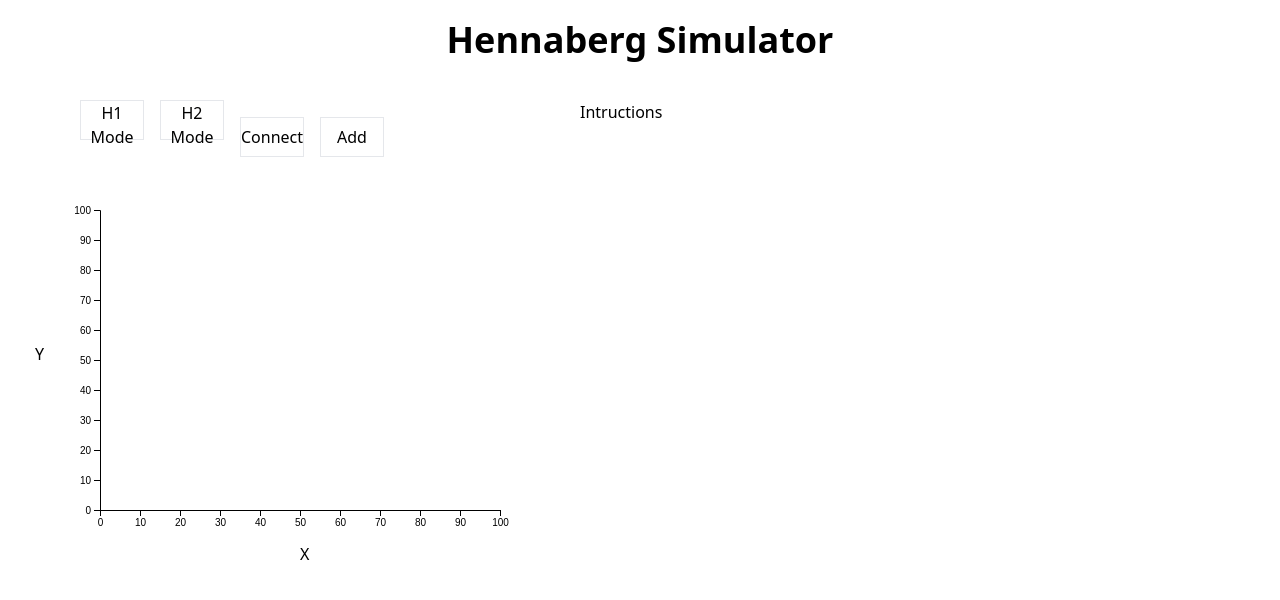
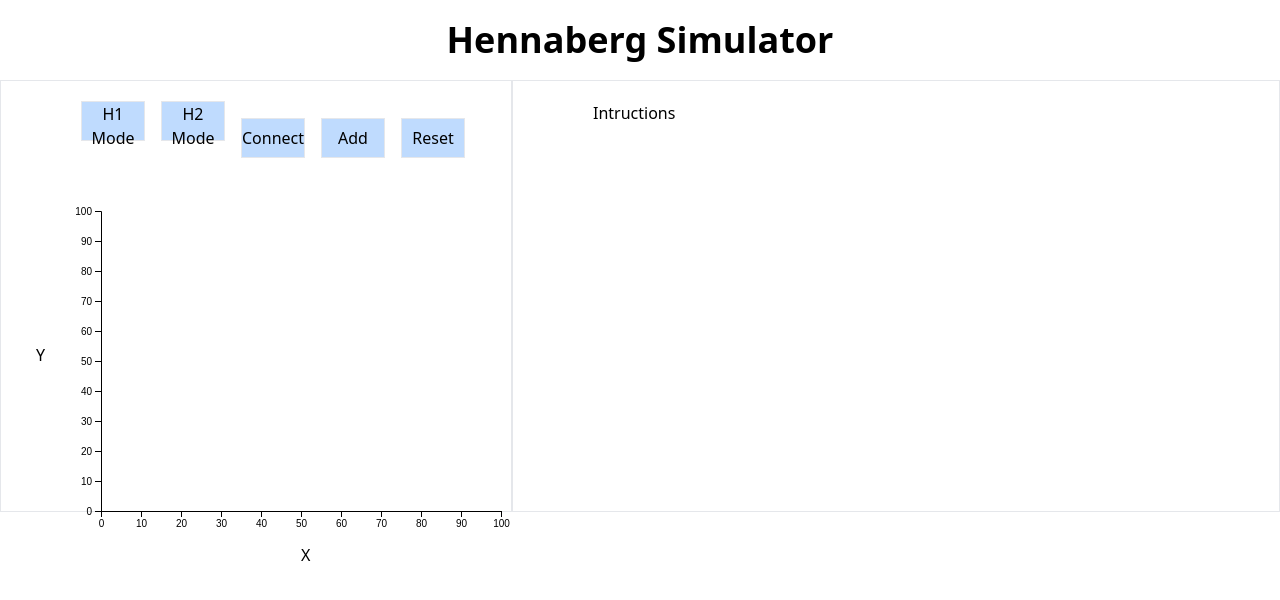
Before and after one commit to eyucherin/next-rigidity, a Next.js app: page / in a window 1280 px wide. Shown: the top 600 px of the page. Built offline with nearby package versions, Linux system fonts and the light colour scheme.

Commit message:
added mode enable and reset

```diff
--- a/src/pages/components/AddMode.js
+++ b/src/pages/components/AddMode.js
@@ -1,8 +1,12 @@
-import React from 'react'
+import React,{useState,useEffect} from 'react'
 
 export const AddMode = () => {
+
+  const [enable,setEnable] = useState(true);
+
+
   return (
-    <button className='border w-[5vw] h-[5vh] mx-2 '>
+    <button className='border w-[5vw] h-[5vh] mx-2 bg-blue-200'>
         Add
     </button>
   )
--- a/src/pages/components/ConnectMode.js
+++ b/src/pages/components/ConnectMode.js
@@ -1,8 +1,12 @@
-import React from 'react'
+import React, {useState,useEffect} from 'react'
 
 const ConnectMode = () => {
+
+    const [enable,setEnable] = useState(true);
+
+
   return (
-    <button className='border w-[5vw] h-[5vh] mx-2 '>
+    <button className='border w-[5vw] h-[5vh] mx-2 bg-blue-200'>
         Connect
     </button>
   )
--- a/src/pages/components/H1Button.js
+++ b/src/pages/components/H1Button.js
@@ -1,8 +1,24 @@
-import React from 'react'
+import React,{useState,useEffect} from 'react'
 
-export const H1Button = () => {
+export const H1Button = (props) => {
+    const [enable,setEnable] = useState(true);
+
+
+    useEffect(() => {
+        if(props.currentMode == "" || props.currentMode == "H1"){
+            setEnable(true);
+        }else{
+            setEnable(false);
+        }
+    });
+
+    function handleClick() {
+        const data = "H1";
+        props.mode(data);
+    }
+
   return (
-    <button className='border w-[5vw] h-[5vh] my-5  mr-2'>
+    <button className={`border w-[5vw] h-[5vh] my-5  mr-2 ${enable ? `bg-blue-200`:`bg-red-200`}`} onClick={handleClick} >
         H1 Mode
     </button>
   )
--- a/src/pages/components/H2Button.js
+++ b/src/pages/components/H2Button.js
@@ -1,8 +1,23 @@
-import React from 'react'
+import React,{useState, useEffect} from "react";
 
-export const H2Button = () => {
+export const H2Button = (props) => {
+  const [enable,setEnable] = useState(true);
+
+    useEffect(() => {
+      if(props.currentMode == "" || props.currentMode == "H2"){
+          setEnable(true);
+      }else{
+          setEnable(false);
+      }
+    });
+
+    function handleClick() {
+        const data = "H2";
+        props.mode(data);
+    }
+
   return (
-    <button className='border w-[5vw] h-[5vh] mx-2 '>
+    <button className={`border w-[5vw] h-[5vh] mx-2 ${enable ? `bg-blue-200`:`bg-red-200`}`} onClick={handleClick}>
         H2 Mode
     </button>
   )
--- /dev/null
+++ b/src/pages/components/Reset.js
@@ -0,0 +1,15 @@
+import React from 'react'
+
+export const Reset = (props) => {
+
+    function handleClick() {
+        const data = "";
+        props.mode(data);
+    }
+
+  return (
+    <button className={`border w-[5vw] h-[5vh] mx-2 bg-blue-200`} onClick={handleClick}>
+        Reset
+    </button>
+  )
+}
--- a/src/pages/components/Table.js
+++ b/src/pages/components/Table.js
@@ -4,7 +4,6 @@ import * as d3 from 'd3';
 
 export const Table = () => {
   const [data, setData] = useState([]);
-
   const svgRef = useRef();
 
   useEffect(() =>{
--- a/src/pages/index.js
+++ b/src/pages/index.js
@@ -5,9 +5,20 @@ import { H2Button } from './components/H2Button';
 import ConnectMode from './components/ConnectMode';
 import { AddMode } from './components/AddMode';
 import Intructions from './components/Intructions';
+import { Reset } from './components/Reset';
 
 
 export default function Home() {
+  const [mode,setMode] = useState("");
+
+  useEffect(() => {
+    console.log("Mode changed to:", mode);
+  }, [mode]);
+
+  function handleModeChange(data) {
+    console.log("Data received from child component:", data);
+    setMode(data);
+  }
 
   return (
    <div>
@@ -16,16 +27,19 @@ export default function Home() {
     </div>
     <div className = "flex">
 
-      <div>
+      <div className = "border w-[40%]">
       <div className = "ml-20">
-        <H1Button/>
-        <H2Button/>
+        <H1Button mode={handleModeChange} currentMode = {mode}/>
+        <H2Button mode = {handleModeChange} currentMode = {mode}/>
         <ConnectMode/>
         <AddMode/>
+        <Reset mode = {handleModeChange}/>
       </div>
         <Table />
       </div>
-      <Intructions/>
+      <div className = "border w-[60%]">
+        <Intructions/>
+      </div>
     </div>
     </div>
   )
```
